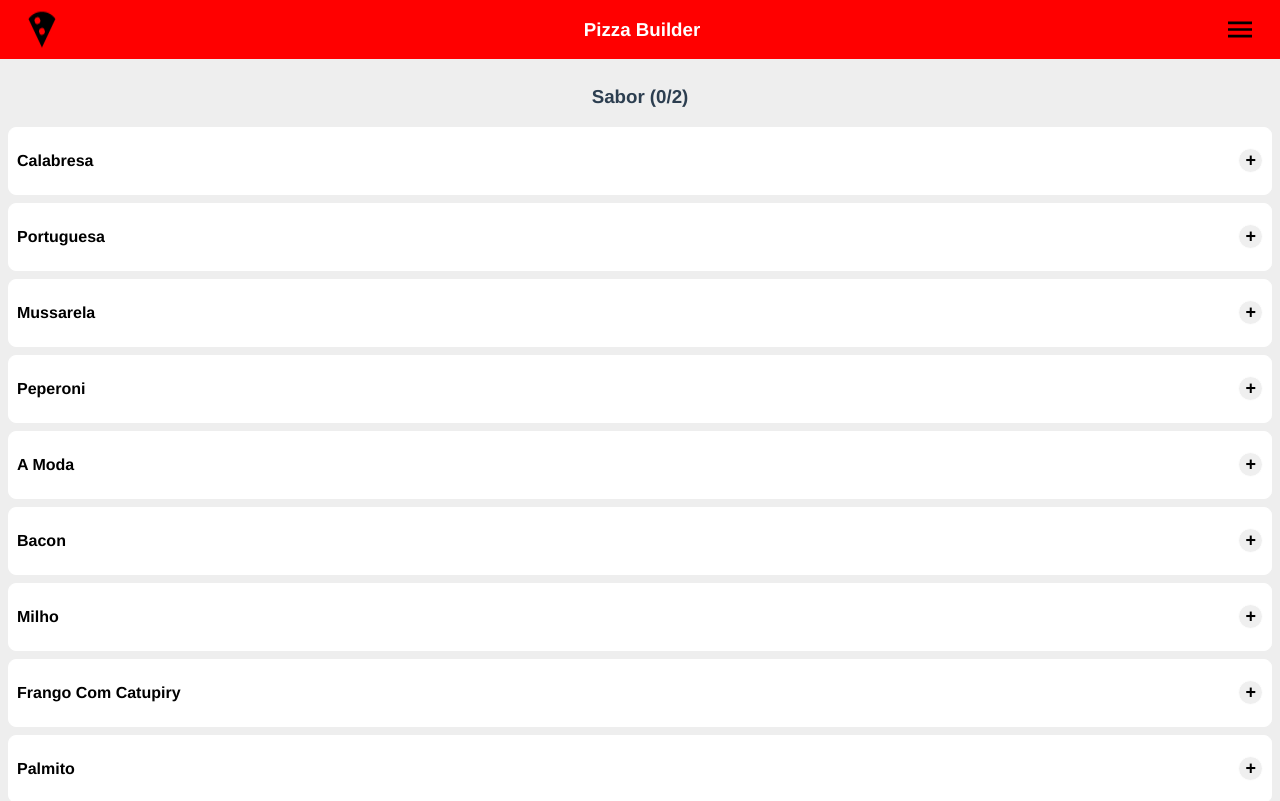
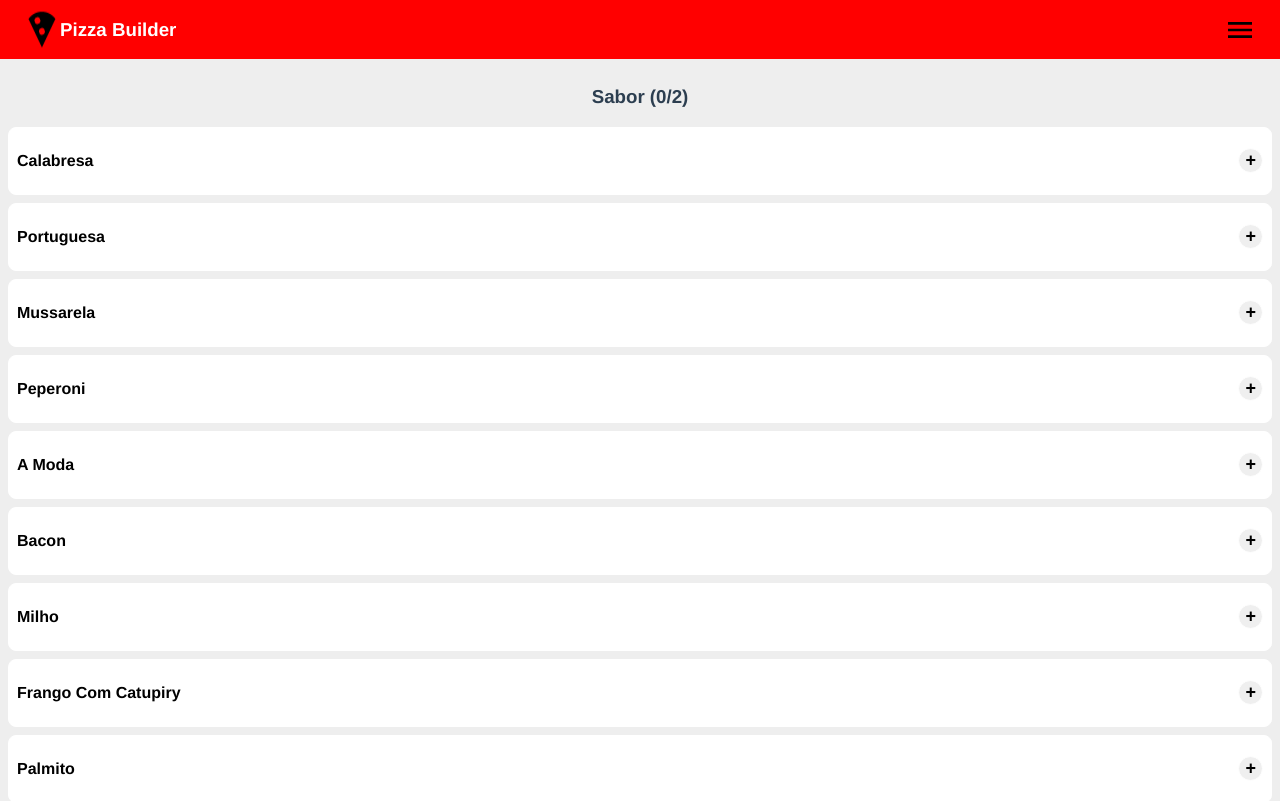
Before and after one commit to Magall/pizza_builder, a Vue app: page / in a window 1280 px wide. Shown: the top 801 px of the page. Built offline with nearby package versions, Linux system fonts and the light colour scheme.

Commit message:
deploy script

```diff
--- a/package.json
+++ b/package.json
@@ -4,7 +4,8 @@
   "private": true,
   "scripts": {
     "serve": "vue-cli-service serve",
-    "build": "vue-cli-service build"
+    "build": "vue-cli-service build",
+    "deploy": "push-dir --dir=dist --branch=gh-pages --cleanup"
   },
   "dependencies": {
     "core-js": "^3.6.5",
@@ -18,6 +19,7 @@
     "@vue/cli-plugin-vuex": "~4.5.0",
     "@vue/cli-service": "~4.5.0",
     "node-sass": "^4.12.0",
+    "push-dir": "^0.4.1",
     "sass-loader": "^8.0.2",
     "vue-template-compiler": "^2.6.11"
   }
--- a/src/components/Header/Header.scss
+++ b/src/components/Header/Header.scss
@@ -1,4 +1,3 @@
-
 .sidenav {
   height: 100%;
   width: 0;
@@ -10,12 +9,12 @@
   overflow-x: hidden;
   transition: 0.5s;
   padding-top: 16px;
-    ul{
+  ul {
     padding-left: 0;
-        a{
+    a {
       text-decoration: none;
-            color:black;
-            li{
+      color: black;
+      li {
         list-style: none;
         margin: 8px;
         font-size: 18px;
@@ -27,57 +26,55 @@
     }
   }
 }
-nav{
-    color:white;
-    img{
+nav {
+  background: $primary;
+  display: flex;
+  justify-content: space-between;
+  align-items: center;
+  padding-left: 24px;
+  padding-right: 24px;
+  .logo {
+    display: flex;
+  }
+  color: white;
+  img {
     padding-top: 8px;
     padding-bottom: 8px;
-
   }
 
-
-    background:$primary;
+  .menuBtn {
+    width: $big-spacing;
+    color: white;
+  }
+  ul {
     display: flex;
-    justify-content: space-between;
-    padding-left: 24px;
-    padding-right:24px ;
-    .menuBtn{
-        width: $big-spacing;
-        color:white;
-
-    }
-    ul{
-        display: flex;
-        a{
+    a {
       text-decoration: none;
-            color:white;
-            li{
+      color: white;
+      li {
         list-style: none;
         padding-right: 16px;
         text-decoration: none;
-
       }
     }
   }
-    .desktopNav{
+  .desktopNav {
     display: none;
   }
 }
 @media screen and (min-device-width: 1200px) {
-
-    .sidenav{
+  .sidenav {
     display: none;
   }
-    nav{
-        .menuBtn{
+  nav {
+    .menuBtn {
       display: none;
     }
-        .desktopNav{
+    .desktopNav {
       display: flex;
-            a:hover{
-                text-decoration:underline white!important;
+      a:hover {
+        text-decoration: underline white !important;
       }
     }
   }
-
 }
--- a/src/components/Header/Header.vue
+++ b/src/components/Header/Header.vue
@@ -1,8 +1,10 @@
 <template>
   <div>
     <nav>
+      <div class="logo">
         <img src="@/assets/pizza.png" alt="Logo" srcset="" />
         <h3>Pizza Builder</h3>
+      </div>
       <img
         src="@/assets/menu_mobile.svg"
         alt="Botão Menu"
@@ -11,18 +13,21 @@
         @click="openNav()"
       />
       <ul class="desktopNav">
-          <router-link to="/"><li> Pizza</li></router-link>
-          <router-link to="/bebidas"><li> Bebidas</li></router-link>
-          <router-link to="/pedido"><li> Meu Pedido</li></router-link>
+        <router-link to="/"><li>Pizza</li></router-link>
+        <router-link to="/bebidas"><li>Bebidas</li></router-link>
+        <router-link to="/pedido"><li>Meu Pedido</li></router-link>
       </ul>
     </nav>
     <div id="mySidenav" class="sidenav" :style="{ width: wid + 'px' }">
-        <span @click ="closeNav()">X</span>
+      <span @click="closeNav()">X</span>
       <ul>
-          <router-link to="/"><li @click="closeNav()"> Pizza</li></router-link>
-          <router-link to="/bebidas"><li @click="closeNav()"> Bebidas</li></router-link>
-          <router-link to="/pedido"><li @click="closeNav()"> Meu Pedido</li></router-link>
-
+        <router-link to="/"><li @click="closeNav()">Pizza</li></router-link>
+        <router-link to="/bebidas"
+          ><li @click="closeNav()">Bebidas</li></router-link
+        >
+        <router-link to="/pedido"
+          ><li @click="closeNav()">Meu Pedido</li></router-link
+        >
       </ul>
     </div>
   </div>
@@ -38,9 +43,9 @@ export default {
     openNav() {
       this.wid = 250;
     },
-    closeNav(){
-      this.wid=0
-    }
+    closeNav() {
+      this.wid = 0;
+    },
   },
 };
 </script>
```
Also changed, not shown: 13 other files (tests, documents, lock files or other folders). Lines whose indentation alone changed are shown as unchanged.
